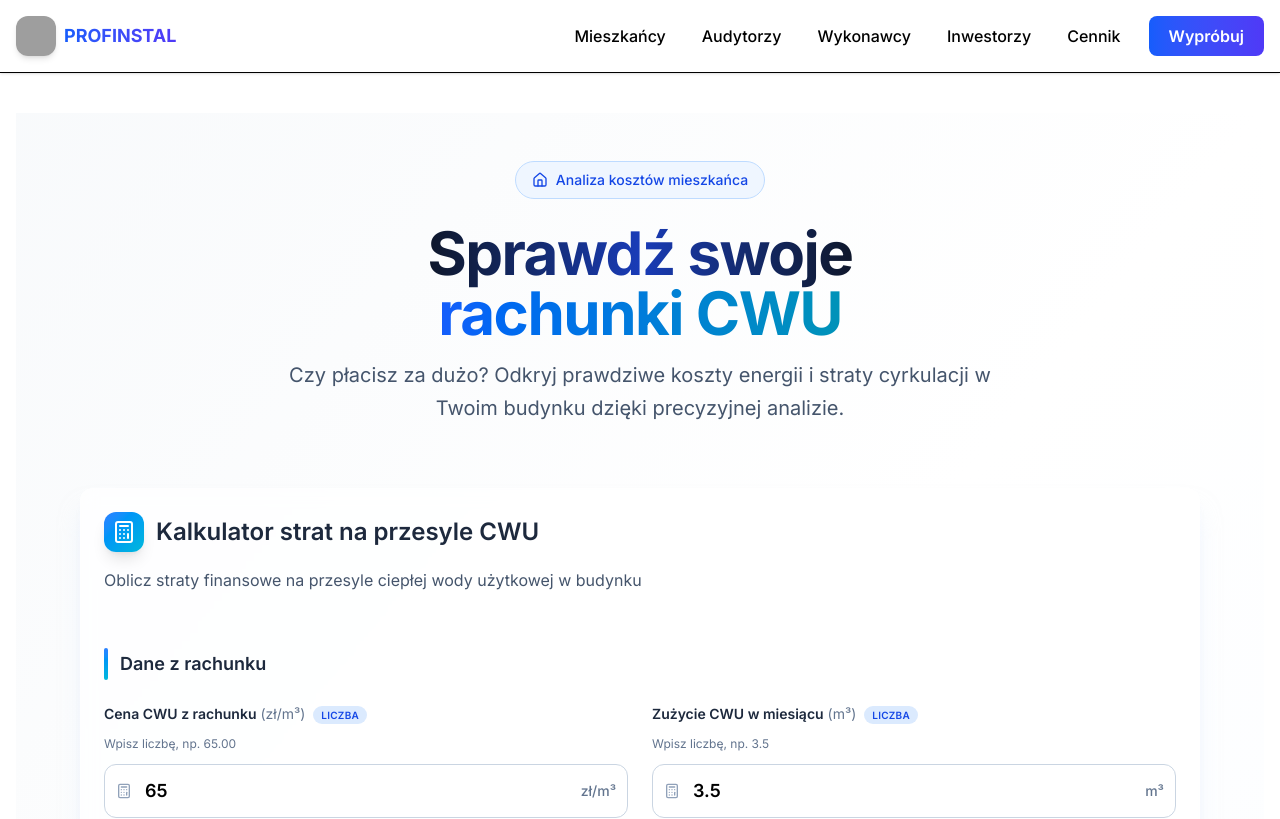
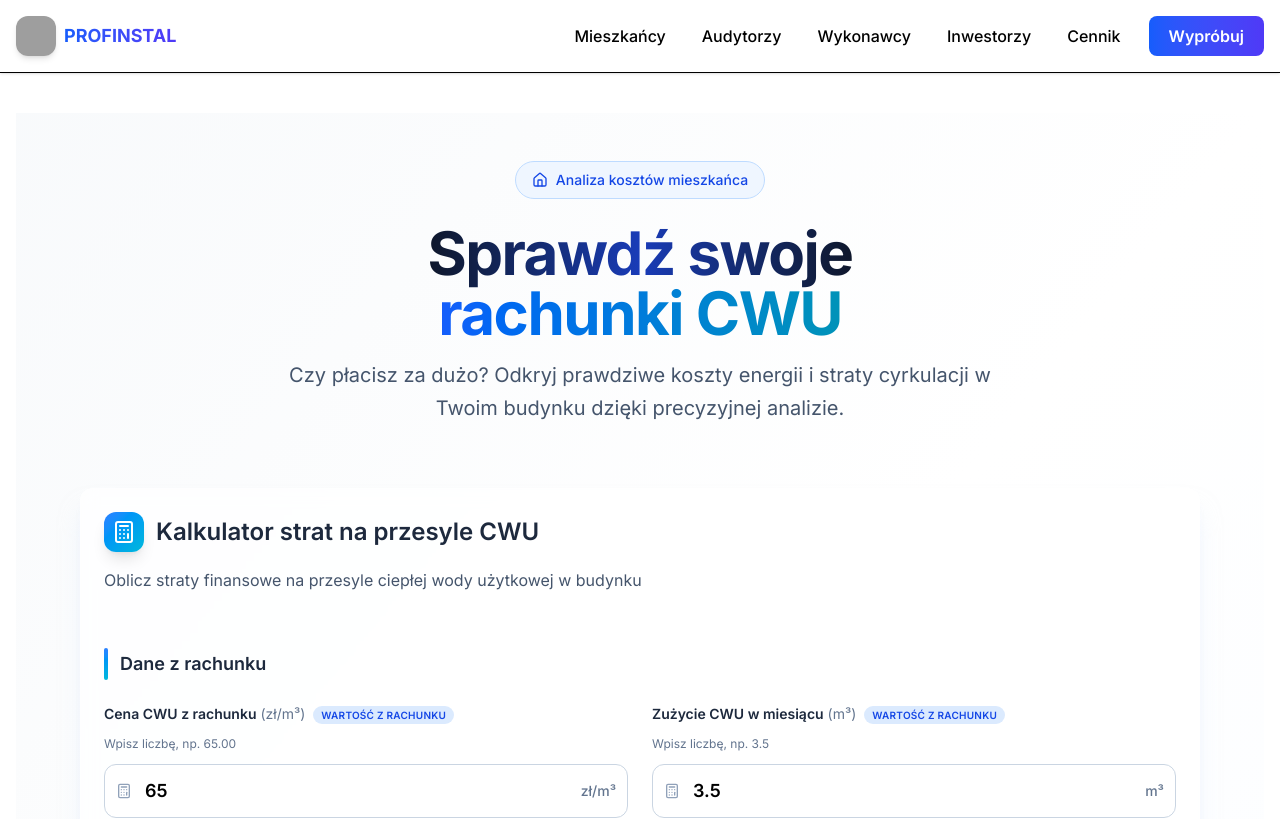
Before and after one commit to maciejslusarczykprofinstal/CWUv6, a Next.js app: page /mieszkancy in a window 1280 px wide. Shown: the top 819 px of the page. Built offline with nearby package versions, Linux system fonts and the light colour scheme; grey boxes are pictures that could not be loaded.

Commit message:
feat: change numeric badge from 'LICZBA' to 'WARTOŚĆ Z RACHUNKU' in Dane z rachunku

```diff
--- a/src/app/mieszkancy/page.tsx
+++ b/src/app/mieszkancy/page.tsx
@@ -593,7 +593,7 @@ function Field({ label, unit, children, optional = false, numeric = false, hint
         {optional && <span className="text-slate-400 dark:text-slate-500 font-normal ml-2">(opcjonalne)</span>}
         {numeric && (
           <span className="ml-2 inline-flex items-center rounded-full bg-blue-100 text-blue-700 dark:bg-blue-900/40 dark:text-blue-200 px-2 py-0.5 text-[10px] font-semibold tracking-wide">
-            LICZBA
+            WARTOŚĆ Z RACHUNKU
           </span>
         )}
       </label>
```
